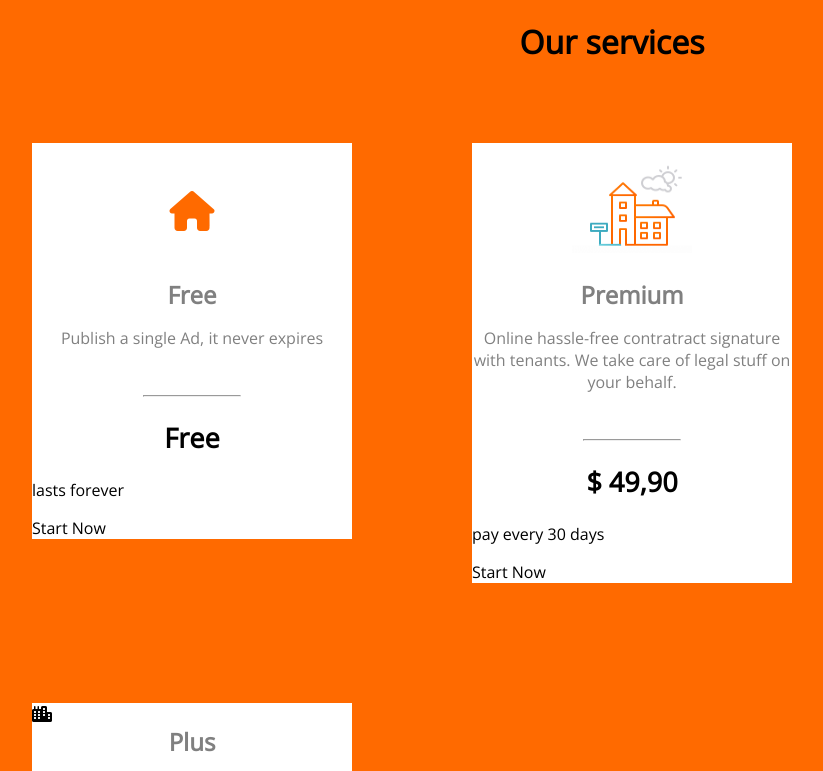
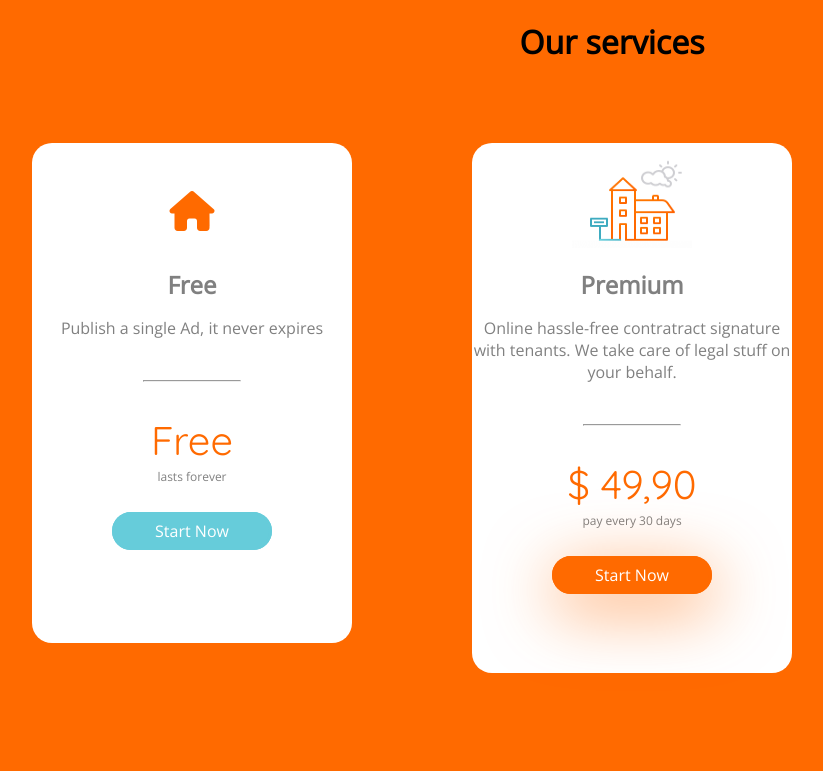
Before and after one commit to munisaazim/card_number_three_first_variation, a plain HTML site: page index.html in a window 1280 px wide. Shown: the top 771 px of the page, without its empty margins (28-851 px from the left). Drawn offline with nearby package versions, Linux system fonts and the light colour scheme.

Commit message:
Adding new features

```diff
--- a/index.html
+++ b/index.html
@@ -13,7 +13,7 @@
         <div class="column infoOne">
             <div class="header">
                 <p class="icon"><i class="fas fa-home"></i></p>
-                <h3>Free</h3>
+                <h3 class="free">Free</h3>
             </div>
             <div class="textDecoration">
                 <p>Publish a single Ad, it never expires</p>
@@ -24,7 +24,7 @@
                 <p>lasts forever</p>
             </div>
             <div class="button">
-                Start Now
+               <a href="#">Start Now</a>
             </div>
         </div>
 
@@ -33,7 +33,7 @@
                 <div class="image">
                 <img src="img/Screenshot_2.png" alt="">
                 </div>
-                <h3>Premium</h3>
+                <h3 class="premium">Premium</h3>
             </div>
             <div class="textDecoration">
                 <p>Online hassle-free contratract signature
@@ -46,9 +46,9 @@
                 <h2>$ 49,90</h2>
                 <p>pay every 30 days</p>
             </div>
-            <div class="button">
-                Start Now
-            </div>
+            <div class="buttonTwo">
+                <a href="#">Start Now</a>
+             </div>
         </div>
 
         <div class="column infoThree">
--- a/style/style.css
+++ b/style/style.css
@@ -1,4 +1,5 @@
 @import url('https://fonts.googleapis.com/css2?family=Open+Sans&display=swap');
+@import url('https://fonts.googleapis.com/css2?family=Quicksand&display=swap');
 body{
     padding:0;
     margin:0;
@@ -20,9 +21,12 @@ h1{
     width: 25%;
     float: left;
     margin: 60px;
+    height: 500px;
+    border-radius: 20px;
+    background-color: white;
 }
-.column{
-    background-color: white;
+.column.infoTwo{
+    height: 530px;
 }
 .icon{
     text-align: center;
@@ -35,23 +39,65 @@ h1{
     font-size: 24px;
     color: grey;
 }
+.header h3.free{
+    margin-top: -10px;
+}
+.header h3.premium{
+
+}
 .textDecoration p{
     text-align: center;
     color: grey;
-    padding-bottom: 30px;
+    padding-bottom: 25px;
 }
 hr{
     width: 30%;
 }
 .image{
     text-align: center;
-    margin: 20px 0px;;
+    margin: 15px 0px;;
 }
 .image img{
     width: 120px;
     height: 90px;
 }
 .cost h2{
-    font-size: 27px;
+    font-size: 40px;
     text-align: center;
+    color:rgba(255,106,0,1);
+    font-weight: normal;
+    font-family: 'Quicksand', sans-serif;
 }
+.cost p{
+    text-align: center;
+    margin-top: -30px;
+    font-size: 12px;
+    color: gray;
+}
+.button {
+    text-align: center;
+    margin: 35px 0px;
+}
+.button a{
+    text-decoration:none;
+    border: 3px solid #66ccda;
+    padding: 5px 40px;
+    background: #66ccda;
+    border-radius: 25px;
+    color: white;
+}
+.buttonTwo{
+    text-align: center;
+    margin: 35px 0px;
+}
+.buttonTwo a{
+    text-decoration:none;
+    border: 3px solid rgba(255,106,0,1);;
+    padding: 5px 40px;
+    background: rgba(255,106,0,1);;
+    border-radius: 25px;
+    color: white;
+    -webkit-box-shadow: 2px 15px 66px 3px rgba(255,106,0,0.54);
+    -moz-box-shadow: 2px 15px 66px 3px rgba(255,106,0,0.54);
+    box-shadow: 2px 15px 66px 3px rgba(255,106,0,0.54);
+}
```
